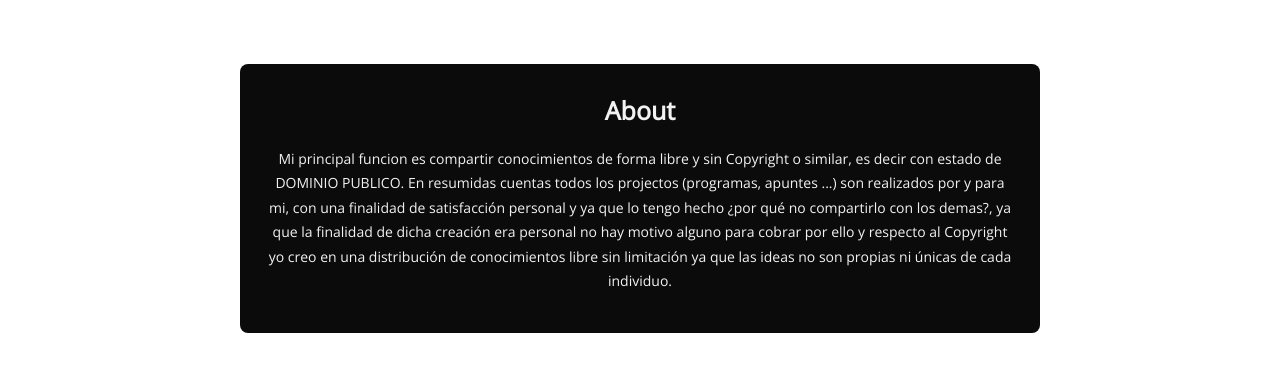
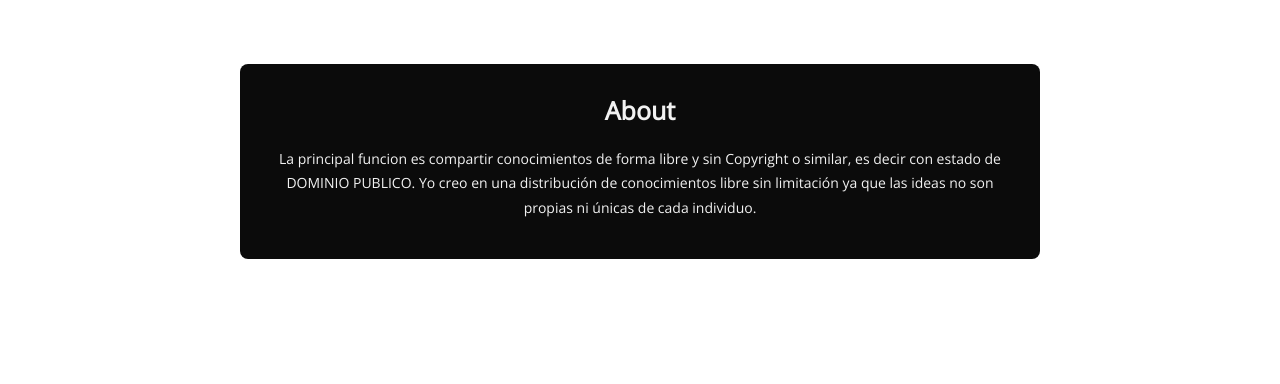
Before and after one commit to SCZD/sczd.github.io, a plain HTML site: page index.html in a window 1280 px wide. Shown: the part 63-447 px from the top of the page. Drawn offline with nearby package versions, Linux system fonts and the light colour scheme.

Commit message:
Update index.html

```diff
--- a/index.html
+++ b/index.html
@@ -23,7 +23,10 @@
 	<div class="dffdcaic">
 		<div class="wit">
 			<h2 class="wit-0-a wit-a">About</h2>
-			<p class="wit-0-a wit-b">Mi principal funcion es compartir conocimientos de forma libre y sin Copyright o similar, es decir con estado de DOMINIO PUBLICO. En resumidas cuentas todos los projectos (programas, apuntes ...) son realizados por y para mi, con una finalidad de satisfacción personal y ya que lo tengo hecho ¿por qué no compartirlo con los demas?, ya que la finalidad de dicha creación era personal no hay motivo alguno para cobrar por ello y respecto al Copyright yo creo en una distribución de conocimientos libre sin limitación ya que las ideas no son propias ni únicas de cada individuo.</p>
+			<p class="wit-0-a wit-b">
+			La principal funcion es compartir conocimientos de forma libre y sin Copyright o similar, es decir con estado de DOMINIO PUBLICO.
+Yo creo en una distribución de conocimientos libre sin limitación ya que las ideas no son propias ni únicas de cada individuo.
+			</p>
 		</div>
 		<div class="projects">
 			<div class="proj-a">Projects</div>
```
